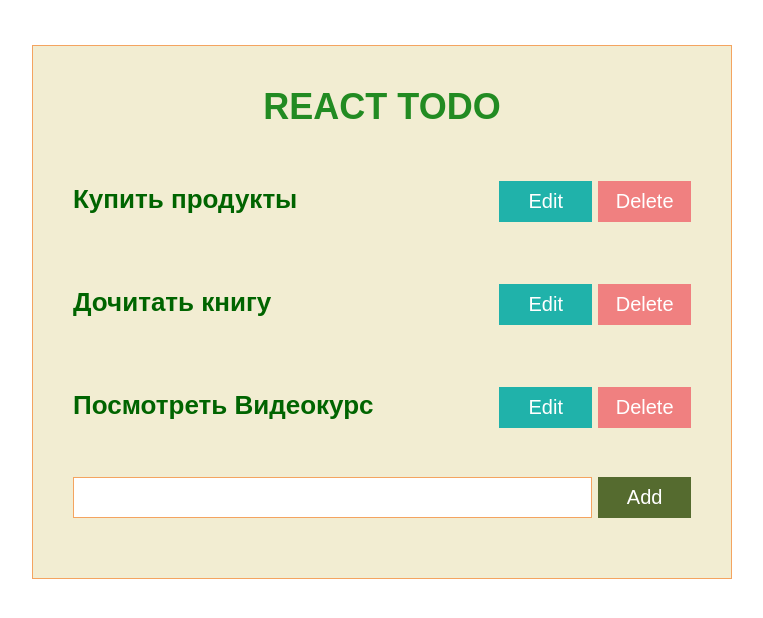
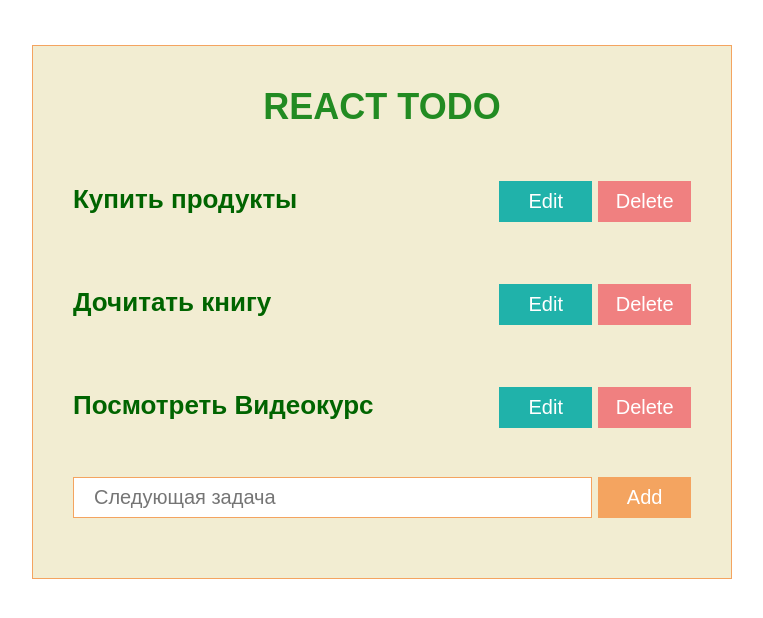
Before and after one commit to kaiaz/react_todo_prj, a React (Create React App) app: page / in a window 1280 px wide. Shown: the top 618 px of the page, without its empty margins (258-1021 px from the left). Built offline with nearby package versions, Linux system fonts and the light colour scheme.

Commit message:
Create editing task form and methods for it, creating AddTask methods

```diff
--- a/src/App.js
+++ b/src/App.js
@@ -14,10 +14,26 @@ class App extends React.Component {
         this.handleDelete = this.handleDelete.bind(this);
         this.handleChange = this.handleChange.bind(this);
         this.handleAdd = this.handleAdd.bind(this);
+        this.handleEdit = this.handleEdit.bind(this);
+
     }
 
-    handleChange() {
-        alert('edit');
+   nextId() {
+        this._nextId = this._nextId || 4;
+         return this._nextId ++;
+   }
+
+    handleChange(id, title) {
+
+        let todos = this.state.todos.map( todo => {
+            if(todo.id === id) {
+                todo.title = title
+            }
+            return todo;
+        });
+        this.setState({
+            todos: todos
+        })
     }
 
     handleDelete(id) {
@@ -28,8 +44,25 @@ class App extends React.Component {
 
     }
 
-    handleAdd(e) {
+    handleAdd(title) {
+        let todo = {
+            id: this.nextId(),
+            title
+        };
 
+        let todos = [...this.state.todos, todo];
+
+        this.setState({ todos})
+    }
+
+    handleEdit(id, title) {
+        let todos = this.state.todos.map(todo => {
+                if(todo.id === id) {
+                    todo.title = title
+                }
+                return todo;
+            });
+        this.setState({todos})
     }
 
     render() {
@@ -43,10 +76,10 @@ class App extends React.Component {
                     key = {todo.id}
                     onDelete = {this.handleDelete}
                     onChange = {this.handleChange}
-                    onAdd = {this.handleAdd}
+                    onEdit = {this.handleEdit}
                 />)}
                 <div className="panel">
-                    <Field/>
+                    <Field onAdd = {this.handleAdd}/>
                 </div>
             </div>
         );
--- a/src/components/Button.js
+++ b/src/components/Button.js
@@ -4,7 +4,7 @@ import './../index.css';
 function Button(props) {
 
     return (
-        <button className={props.className} onClick={props.onClick}>{props.name}</button>
+        <button className={props.className} onClick={props.onClick} {...props}>{props.name}</button>
 
     );
 
--- a/src/components/Field.js
+++ b/src/components/Field.js
@@ -2,14 +2,47 @@ import React from 'react';
 import './../index.css';
 import Button from './Button';
 
-function Field(props) {
-    return(
-        <form>
-            <input type="text" className="taskField"/>
-            <Button name='Add' className = 'btn btn-add' onClick={ () => props.onAdd()}/>
-        </form>
+class Field extends React.Component {
+    constructor(props) {
+        super(props);
 
-    )
+        this.state = {
+            title: ''
+        };
+
+        this.handleSubmit = this.handleSubmit.bind(this);
+        this.handleChange = this.handleChange.bind(this);
+    }
+
+    handleSubmit(event) {
+       event.preventDefault();
+
+       let title = this.state.title;
+
+        if(title) {
+           this.props.onAdd(title);
+           this.setState({
+               title: ''
+           })
+        }
+
+    }
+
+    handleChange(event) {
+        let title = event.target.value;
+
+        this.setState({title});
+    }
+
+    render() {
+        return(
+            <form onSubmit={this.handleSubmit} >
+                <input type="text" className="taskField" placeholder="Следующая задача" value={this.state.title} onChange={this.handleChange}/>
+                <Button type="submit" name='Add' className = 'btn btn-add' />
+            </form>
+
+        )
+    }
 
 }
 
--- a/src/components/Todo.js
+++ b/src/components/Todo.js
@@ -4,16 +4,53 @@ import './../index.css';
 import Button from './Button';
 
 
-function Todo(props) {
+class Todo extends React.Component {
+    constructor(props) {
+        super(props);
 
-    return(
-             <section className='task'>
-                 <p className='task-text'>{props.title}</p>
-                 <Button name='Edit' className='btn btn-edit' onClick={ () => props.onChange()}/>
-                 <Button name='Delete' className='btn btn-delete' onClick={ () => props.onDelete(props.id)}/>
-             </section>
+        this.state = {
+            editing: false
+        };
 
-        )
+        this.handleSubmit = this.handleSubmit.bind(this)
+    }
+
+    handleSubmit(event) {
+        event.propertyIsEnumerable();
+
+        let title = this.refs.title.value;
+
+        this.props.onEdit(this.props.id, title);
+
+        this.setState({
+            editing: false
+        })
+    }
+
+    renderDisplay() {
+        return(
+            <section className='task'>
+                <p className='task-text'>{this.props.title}</p>
+                <Button name='Edit' className='btn btn-edit' onClick={() => this.setState({editing: true})}/>
+                <Button name='Delete' className='btn btn-delete' onClick={ () => this.props.onDelete(this.props.id)}/>
+
+            </section>
+        );
+    }
+
+    renderForm() {
+        return(
+            < form className ='todo-edit-form' onSubmit={this.handleSubmit}>
+                <input className='taskField taskField-save' type='text' ref='title' defaultValue={this.props.title} />
+                <Button name='save' type='submit' className='btn btn-save'/>
+            </form >
+        );
+    }
+
+
+    render() {
+        return this.state.editing ? this.renderForm() : this.renderDisplay();
+    }
 
 }
 
--- a/src/index.css
+++ b/src/index.css
@@ -44,6 +44,11 @@ body {
   border: 1px solid sandybrown;
 }
 
+.taskField-save {
+  border-color: mediumpurple;
+  margin: 20px 0px;
+}
+
 .btn {
   display: inline-block;
   width: 15%;
@@ -65,10 +70,12 @@ body {
 }
 
 .btn-add {
-  background: darkolivegreen;
+  background: sandybrown;
 }
 
-
+.btn-save{
+  background: mediumpurple;
+}
 
 .task {
   padding: 10px 0px;
@@ -82,7 +89,3 @@ body {
   display: inline-block;
   width: 68%;
 }
-
-.panel {
-
-}
```
